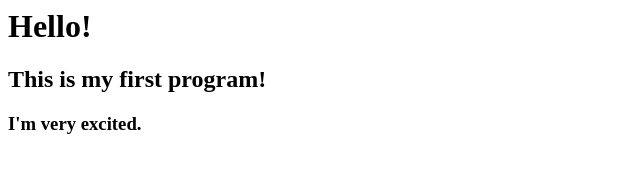
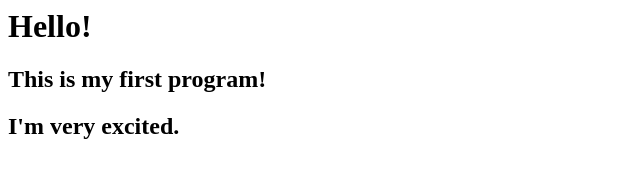
Before and after one commit to ghosri/coursera-test, a plain HTML site: page index.html in a window 1280 px wide. Shown: the full height of the page, 0-640 px from the left. Drawn offline with Linux system fonts and the light colour scheme.

Commit message:
Update index.html

```diff
--- a/index.html
+++ b/index.html
@@ -1,3 +1,3 @@
 <h1>Hello!</h1>
 <h2>This is my first program!</h2>
-<h3>I'm very excited.</h3>
+<h2>I'm very excited.</h2>
```
